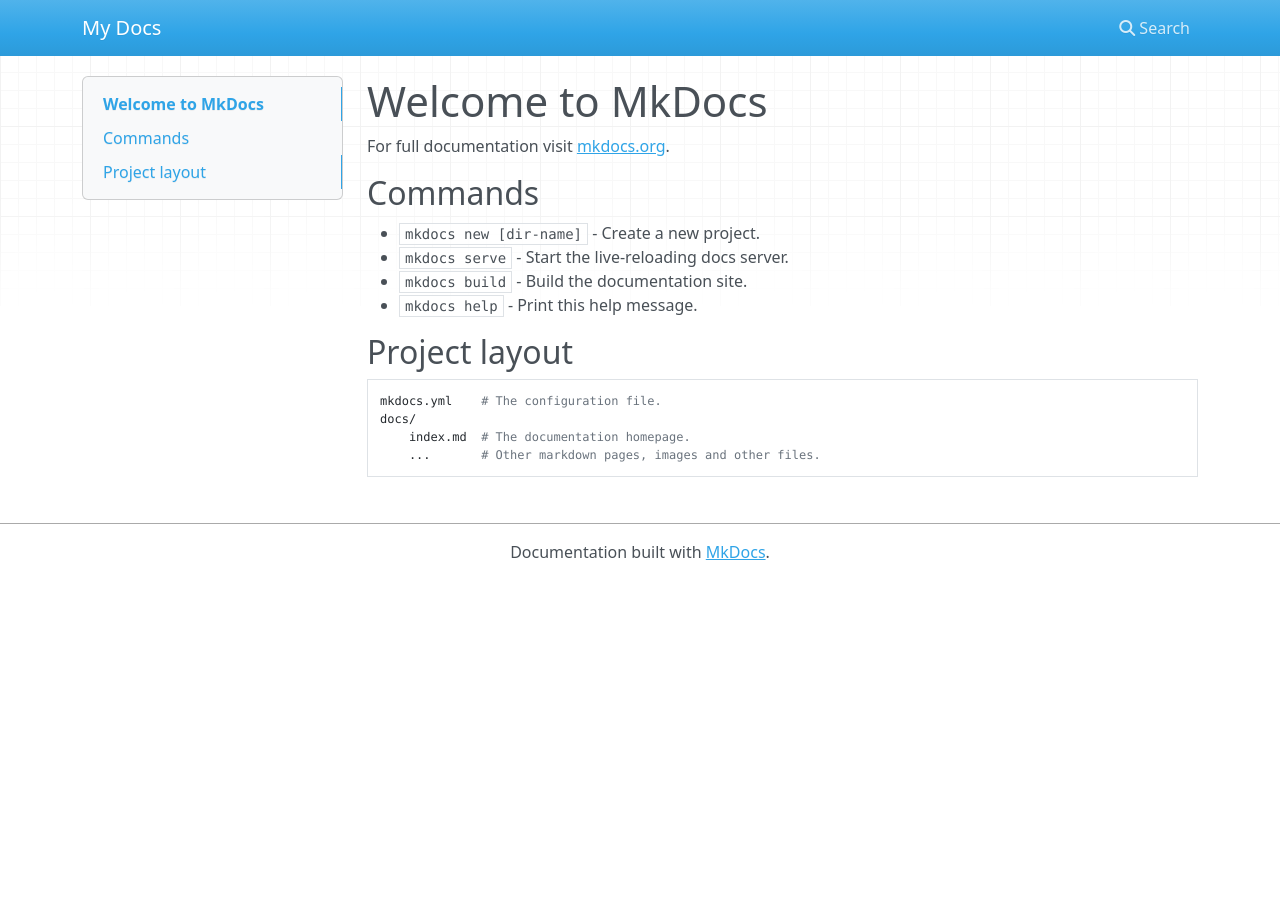
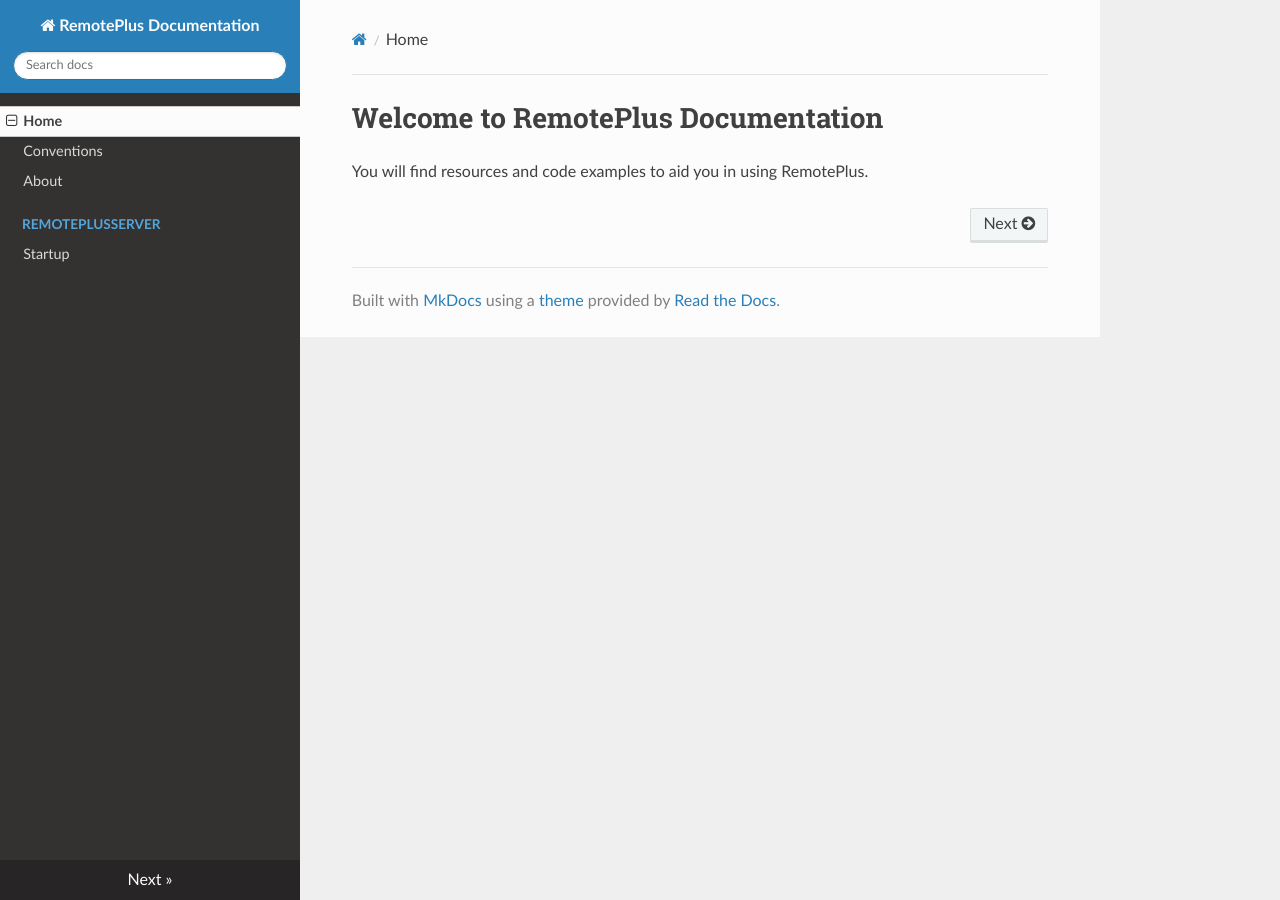
Before and after one commit to brianb12321/RemotePlusDocumentation, an MkDocs documentation site: the page built from docs/index.md, in a window 1280 px wide. Built offline with MkDocs 1.6.1, drawn with Linux system fonts in a browser that asks for light colours; nearby versions of some CDN libraries.

Commit message:
Added StartupProcess page.

```diff
--- a/docs/index.md
+++ b/docs/index.md
@@ -1,17 +1,3 @@
-# Welcome to MkDocs
+# Welcome to RemotePlus Documentation
 
-For full documentation visit [mkdocs.org](https://mkdocs.org).
-
-## Commands
-
-* `mkdocs new [dir-name]` - Create a new project.
-* `mkdocs serve` - Start the live-reloading docs server.
-* `mkdocs build` - Build the documentation site.
-* `mkdocs help` - Print this help message.
-
-## Project layout
-
-    mkdocs.yml    # The configuration file.
-    docs/
-        index.md  # The documentation homepage.
-        ...       # Other markdown pages, images and other files.
+You will find resources and code examples to aid you in using RemotePlus.
--- a/mkdocs.yml
+++ b/mkdocs.yml
@@ -1 +1,11 @@
-site_name: My Docs
+site_name: RemotePlus Documentation
+theme: readthedocs
+nav:
+    - Home: index.md
+    - Conventions: Conventions.md
+    - About: About.md
+    - RemotePlusServer:
+        - Startup: RemotePlusServer/StartupProcess.md
+markdown_extensions:
+  - admonition
+  - smarty
```
Also changed, not shown: docs/About.md (added, +47 -0 lines), docs/Conventions.md (added, +25 -0 lines), docs/RemotePlusServer/StartupProcess.md (added, +113 -0 lines).
